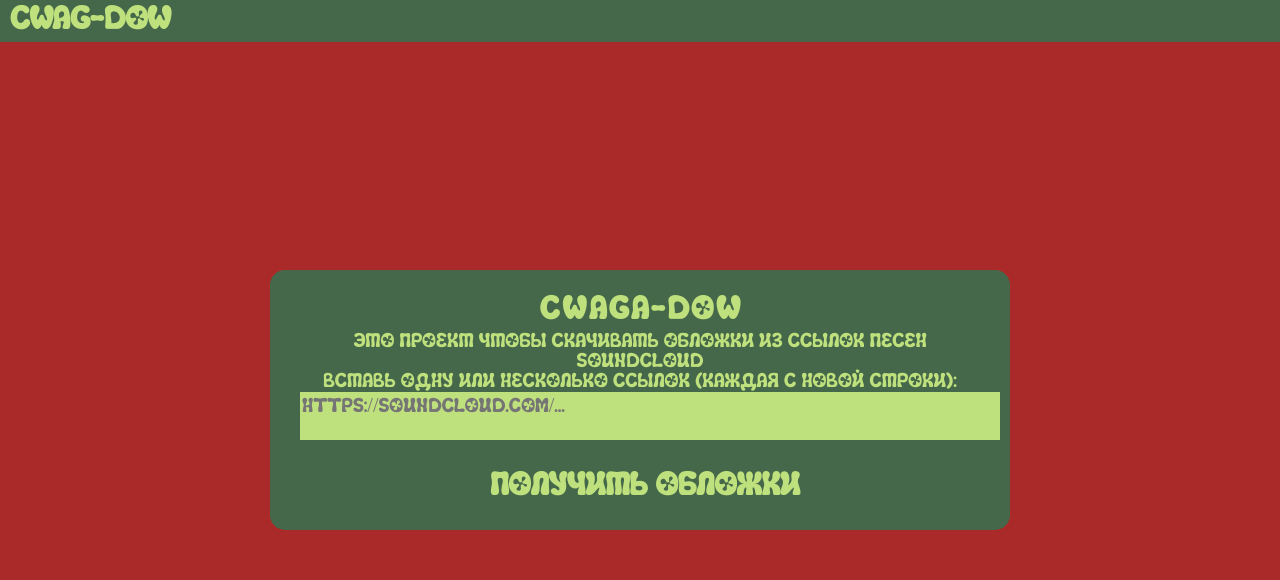
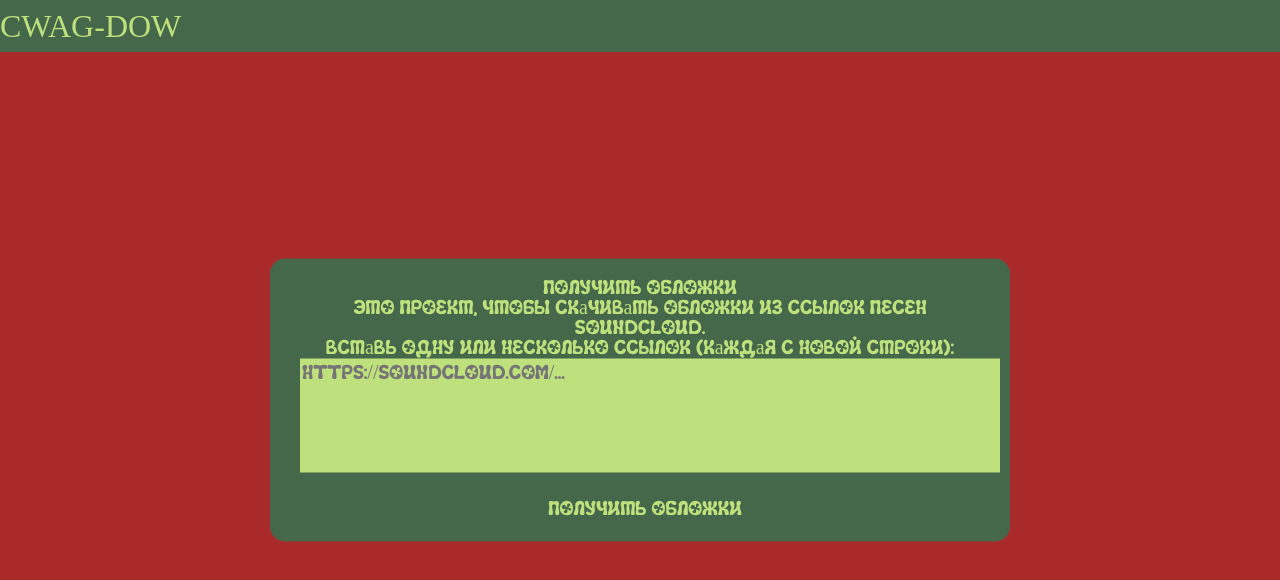
Before and after one commit to eq4rtgf31C/CAWGA, a plain HTML site: page index.html in a window 1280 px wide. Drawn offline with Linux system fonts and the light colour scheme.

Commit message:
Update index.html

```diff
--- a/index.html
+++ b/index.html
@@ -1 +1,41 @@
-<!DOCTYPE html> <html lang="ru"> <head> <meta charset="utf-8"> <meta http-equiv="X-UA-Compatible" content="IE=edge"> <meta name="viewport" content="width=device-width, initial-scale=1"> <meta name="robots" content="noindex, noarchive"> <meta name="format-detection" content="telephone=no"> <title>Transfonter demo</title> <link href="stylesheet.css" rel="stylesheet"> <style> * { user-select: none; } </style> </head> <body style="overflow-x: hidden;"> <div class="container"> <h1 style="font-family: 'Lepka'; font-weight: bold; font-style: normal;padding: 5px 30px; font-size: 2rem "> CWAG-DOW </h1> </div> <div class="card"> <h2 style="font-family: 'Lepka'; font-weight: bold; font-style: normal;padding: 5px 30px; font-size: 2rem"> <span>C</span> <span>W</span> <span>A</span> <span>G</span> <span>A</span> <span>-</span> <span>D</span> <span>O</span> <span>W</span> </h2> <p>это проект чтобы скaчивaть обложки из ссылок песен SoundCloud</p> <p>Встaвь одну или несколько ссылок (кaждaя с новой строки):</p> <textarea id="links" placeholder="https://soundcloud.com/..."></textarea> <button style="font-family: 'Lepka'; font-weight: bold; font-style: normal;padding: 5px 30px; font-size: 2rem" onclick="downloadCovers()" type="button">Получить обложки</button> <div class="covers" id="results"></div> </div> <script src="script.js"></script> </body> </html>
+<!DOCTYPE html>
+<html lang="ru">
+<head>
+    <meta charset="utf-8">
+    <meta http-equiv="X-UA-Compatible" content="IE=edge">
+    <meta name="viewport" content="width=device-width, initial-scale=1">
+    <meta name="robots" content="noindex, noarchive">
+    <meta name="format-detection" content="telephone=no">
+
+    <title>CWAG-DOW - Загрузчик обложек SoundCloud</title>
+
+    <link href="stylesheet.css" rel="stylesheet">
+    </head>
+<body>
+
+    <header class="container">
+        <h1>CWAG-DOW</h1>
+    </header>
+
+    <main class="card">
+
+        <h2>Получить обложки</h2>
+
+        <p>Это проект, чтобы скачивать обложки из ссылок песен SoundCloud.</p>
+
+        <form id="download-form">
+
+            <label for="links">Вставь одну или несколько ссылок (каждая с новой строки):</label>
+
+            <textarea id="links" name="links" placeholder="https://soundcloud.com/..." rows="5" required></textarea>
+
+            <button id="download-btn" type="submit">Получить обложки</button>
+        </form>
+
+        <div class="covers" id="results" aria-live="polite">
+            </div>
+    </main>
+
+    <script src="script.js"></script>
+</body>
+</html>
```
